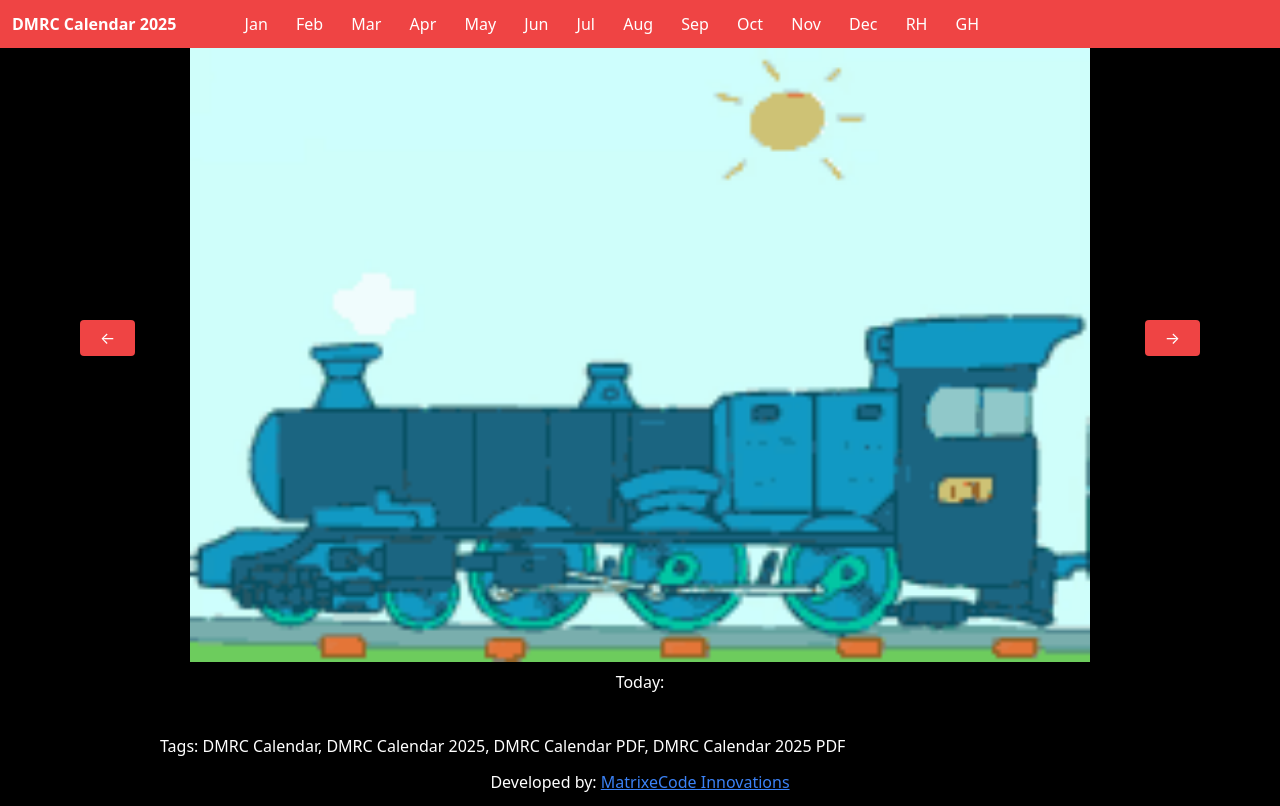
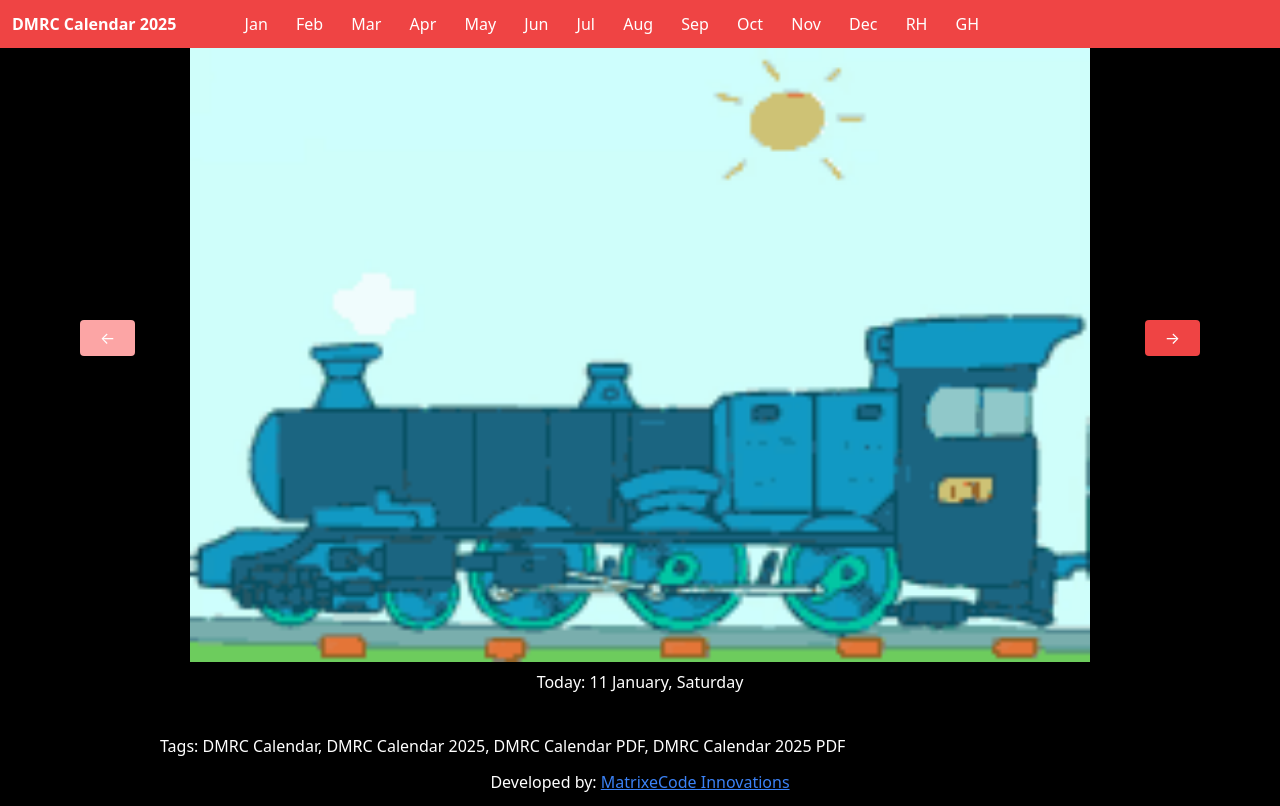
Before and after one commit to skneo/dmrc-calendar, a website: page index.html in a window 1280 px wide. Drawn offline with Linux system fonts and the light colour scheme.

Commit message:
getElmentById used

```diff
--- a/index.html
+++ b/index.html
@@ -120,21 +120,21 @@
     <script>
         function updateMonth(monthId = null, val = 0) {
             currMonth = monthId !== null ? monthId : currMonth + val;
-            month.src = 'resources/loader.gif';
+            document.getElementById('month').src = 'resources/loader.gif';
             let img = new Image();
             img.src = "images/" + currMonth + ".jpg?year=2025"; //update year, images to be named as 1.jpg, 2.jpg ... 12.jpg inside images folder
             img.onload = function () {
-                month.src = img.src;
+                document.getElementById('month').src = img.src;
             }
-            prev.disabled = (currMonth == 1);
-            next.disabled = (currMonth == 14);
+            document.getElementById('prev').disabled = (currMonth == 1);
+            document.getElementById('next').disabled = (currMonth == 14);
         }
         let d = new Date();
         let currMonth = d.getMonth() + 1;
         updateMonth(currMonth);
         const month = ["January", "February", "March", "April", "May", "June", "July", "August", "September", "October", "November", "December"];
         const weekday = ["Sunday", "Monday", "Tuesday", "Wednesday", "Thursday", "Friday", "Saturday"];
-        todayDate.innerHTML = `Today: ${d.getDate()} ${month[d.getMonth()]}, ${weekday[d.getDay()]}`;
+        document.getElementById('todayDate').innerHTML = `Today: ${d.getDate()} ${month[d.getMonth()]}, ${weekday[d.getDay()]}`;
     </script>
 </body>
 
```
